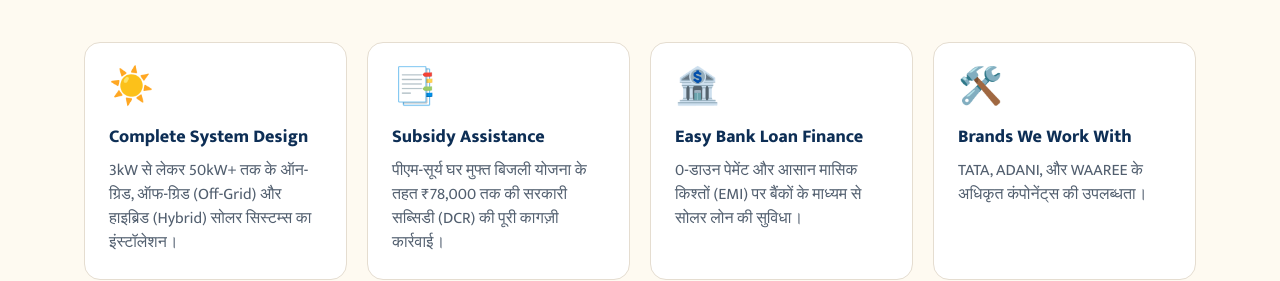
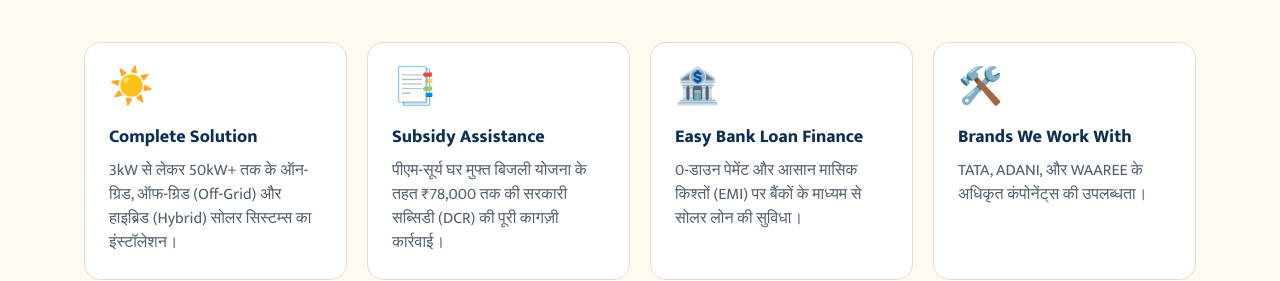
Before and after one commit to madhuratan/mspsolar, a React (Vite) app: page / in a window 1280 px wide. Shown: the part 886-1167 px from the top of the page. Built offline with nearby package versions, Linux system fonts and the light colour scheme.

Commit message:
Rename 'Complete System Design' card to 'Complete Solution'
Co-Authored-By: Claude Opus 5.5 <noreply@anthropic.com>

```diff
--- a/src/App.tsx
+++ b/src/App.tsx
@@ -11,7 +11,7 @@ const WHATSAPP_INSPECTION = `https://wa.me/${WHATSAPP_NUMBER}?text=${encodeURICo
 const services = [
   {
     icon: "☀️",
-    title: "Complete System Design",
+    title: "Complete Solution",
     text: "3kW से लेकर 50kW+ तक के ऑन-ग्रिड, ऑफ-ग्रिड (Off-Grid) और हाइब्रिड (Hybrid) सोलर सिस्टम्स का इंस्टॉलेशन।",
   },
   {
```
